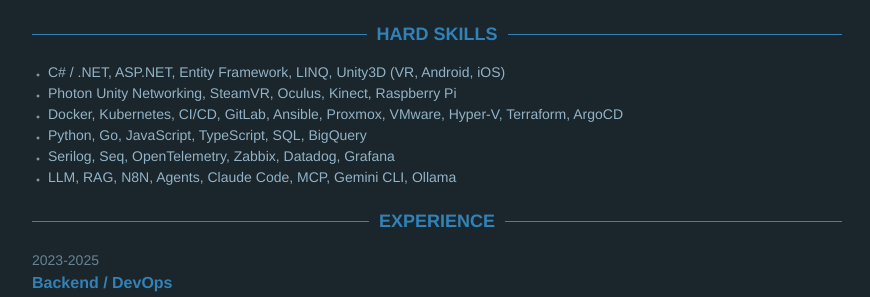
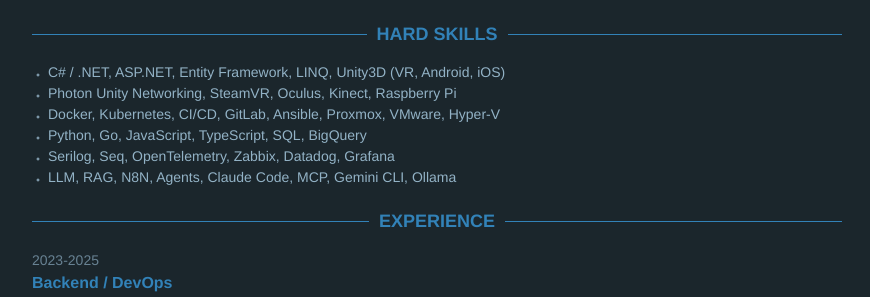
Before and after one commit to reverse-ats/CV-Andrei-Martianov-Programmer, a Jekyll site: the page built from index.html, in a window 1280 px wide. Shown: the part 273-570 px from the top of the page, without its empty margins (203-1073 px from the left). Built offline with Jekyll 4.4.1, drawn with Linux system fonts in a browser that asks for light colours.

Commit message:
Update CV

```diff
--- a/_data/data.yml
+++ b/_data/data.yml
@@ -7,7 +7,7 @@ hardskills:
   skill:
     - C# / .NET, ASP.NET, Entity Framework, LINQ, Unity3D (VR, Android, iOS)
     - Photon Unity Networking, SteamVR, Oculus, Kinect, Raspberry Pi
-    - Docker, Kubernetes, CI/CD, GitLab, Ansible, Proxmox, VMware, Hyper-V, Terraform, ArgoCD
+    - Docker, Kubernetes, CI/CD, GitLab, Ansible, Proxmox, VMware, Hyper-V
     - Python, Go, JavaScript, TypeScript, SQL, BigQuery
     - Serilog, Seq, OpenTelemetry, Zabbix, Datadog, Grafana
     - LLM, RAG, N8N, Agents, Claude Code, MCP, Gemini CLI, Ollama
```
